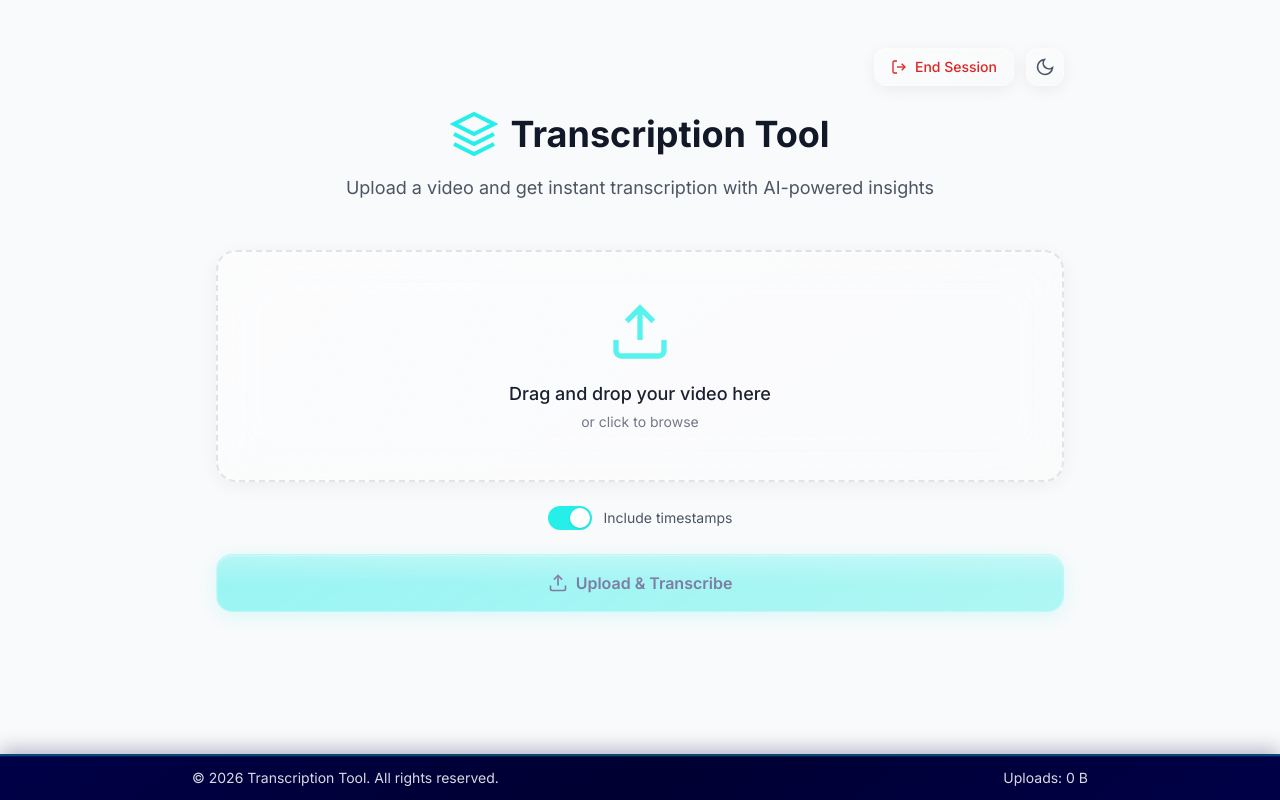
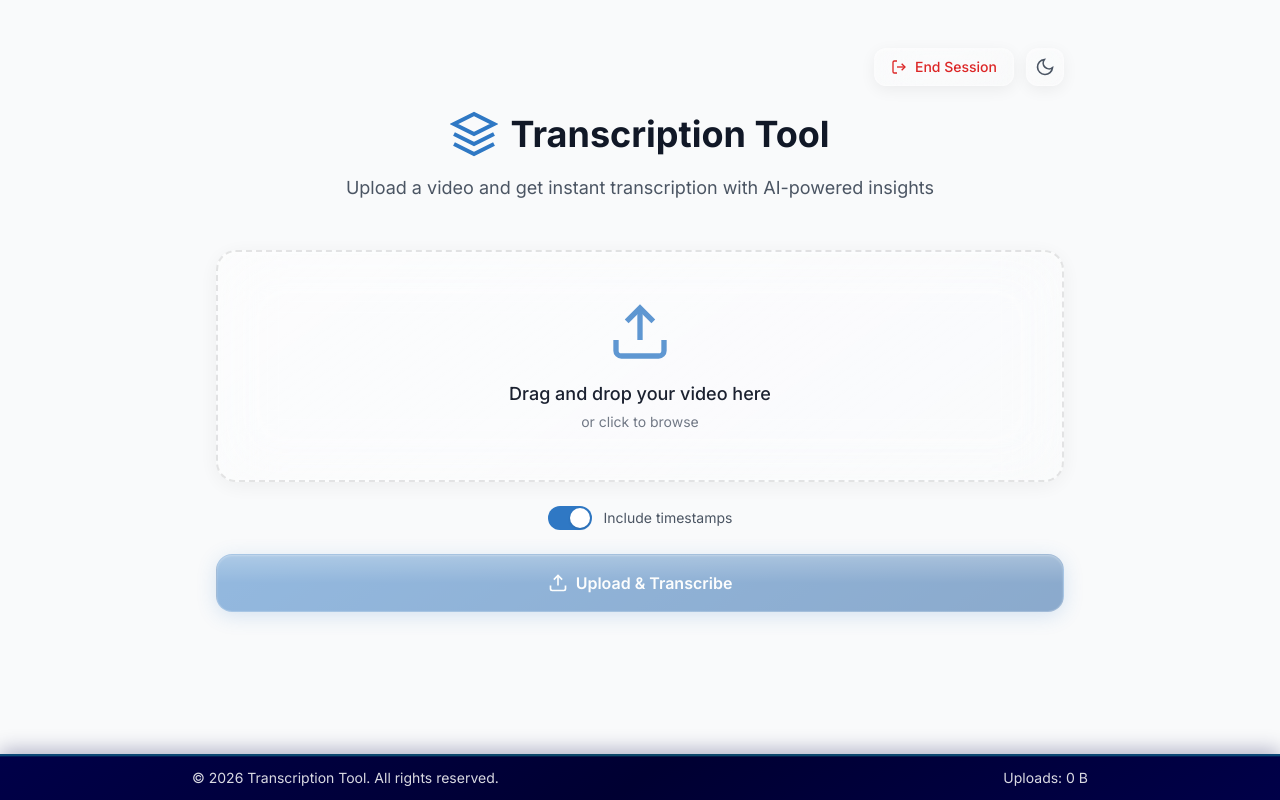
Before and after one commit to saumyakr1232/transcription_tool, a FastAPI app: page / in a window 1280 px wide. Run offline with FastAPI, Linux system fonts and the light colour scheme; some libraries are stand-ins or nearby versions.

Commit message:
refactor: update color palette to use a new primary blue and replace accent color usage in UI elements.

```diff
--- a/app/static/css/styles.css
+++ b/app/static/css/styles.css
@@ -271,21 +271,22 @@
         inset 0 1px 0 rgba(38, 239, 233, 0.08);
 }
 
-/* Accent button with liquid glass */
+/* Primary button with liquid glass - Cognizant Blue */
 .liquid-accent-btn {
     position: relative;
     background: linear-gradient(
         145deg,
-        rgba(38, 239, 233, 0.9) 0%,
-        rgba(38, 239, 233, 0.7) 100%
+        #2F78C4 0%,
+        #1E5A9E 100%
     );
-    border: 1px solid rgba(255, 255, 255, 0.3);
+    border: 1px solid rgba(255, 255, 255, 0.2);
     border-radius: 16px;
     box-shadow:
-        0 4px 20px rgba(38, 239, 233, 0.3),
-        inset 0 1px 2px rgba(255, 255, 255, 0.4);
+        0 4px 20px rgba(47, 120, 196, 0.35),
+        inset 0 1px 2px rgba(255, 255, 255, 0.3);
     transition: all 0.3s cubic-bezier(0.4, 0, 0.2, 1);
     overflow: hidden;
+    color: white;
 }
 
 .liquid-accent-btn::before {
--- a/app/templates/base.html
+++ b/app/templates/base.html
@@ -19,9 +19,13 @@
             theme: {
                 extend: {
                     colors: {
-                        'primary': '#000048',
+                        'primary': '#2F78C4',
+                        'primary-dark': '#1E5A9E',
+                        'primary-light': '#4A90D9',
                         'accent': '#26EFE9',
                         'accent-hover': '#1ed4cf',
+                        'navy': '#000048',
+                        'navy-dark': '#00002a',
                     },
                     fontFamily: {
                         'sans': ['Inter', '-apple-system', 'BlinkMacSystemFont', 'sans-serif'],
@@ -55,7 +59,7 @@
     <!-- Loading Indicator -->
     <div id="loading-overlay"
         class="fixed inset-0 bg-white/95 dark:bg-black/95 flex flex-col items-center justify-center gap-4 z-50 opacity-0 invisible transition-all duration-300 htmx-indicator">
-        <div class="w-12 h-12 border-3 border-gray-200 dark:border-gray-700 border-t-accent rounded-full animate-spin">
+        <div class="w-12 h-12 border-3 border-gray-200 dark:border-gray-700 border-t-primary rounded-full animate-spin">
         </div>
         <span class="text-gray-600 dark:text-gray-400 text-lg">Processing...</span>
     </div>
--- a/app/templates/index.html
+++ b/app/templates/index.html
@@ -43,7 +43,7 @@
         </div>
 
         <div class="flex items-center justify-center gap-3 mb-4">
-            <svg class="w-12 h-12 text-accent" viewBox="0 0 24 24" fill="none" stroke="currentColor" stroke-width="2">
+            <svg class="w-12 h-12 text-primary" viewBox="0 0 24 24" fill="none" stroke="currentColor" stroke-width="2">
                 <path d="M12 2L2 7l10 5 10-5-10-5z" />
                 <path d="M2 17l10 5 10-5" />
                 <path d="M2 12l10 5 10-5" />
@@ -60,7 +60,7 @@
             hx-encoding="multipart/form-data" class="flex flex-col gap-6">
             <div class="upload-area liquid-glass-input relative p-12 text-center cursor-pointer" id="upload-area">
                 <div class="mb-4">
-                    <svg class="w-16 h-16 mx-auto text-accent opacity-80" viewBox="0 0 24 24" fill="none"
+                    <svg class="w-16 h-16 mx-auto text-primary opacity-80" viewBox="0 0 24 24" fill="none"
                         stroke="currentColor" stroke-width="2">
                         <path d="M21 15v4a2 2 0 0 1-2 2H5a2 2 0 0 1-2-2v-4" />
                         <polyline points="17 8 12 3 7 8" />
@@ -71,7 +71,8 @@
                 <p class="text-gray-500 dark:text-gray-500 text-sm">or click to browse</p>
                 <input type="file" name="file" id="file-input" accept=".mp4,.avi,.mov,.mkv,.webm,.m4v" required
                     class="absolute inset-0 opacity-0 cursor-pointer">
-                <div class="mt-4 px-4 py-2 bg-accent/10 rounded-lg text-accent text-sm hidden" id="selected-file"></div>
+                <div class="mt-4 px-4 py-2 bg-primary/10 rounded-lg text-primary text-sm hidden" id="selected-file">
+                </div>
             </div>
 
             <!-- Options -->
@@ -80,7 +81,7 @@
                     <div class="relative">
                         <input type="checkbox" name="include_timestamps" value="true" checked class="sr-only peer">
                         <div
-                            class="w-11 h-6 bg-gray-200 dark:bg-gray-800 rounded-full peer-checked:bg-accent transition-all duration-300">
+                            class="w-11 h-6 bg-gray-200 dark:bg-gray-800 rounded-full peer-checked:bg-primary transition-all duration-300">
                         </div>
                         <div
                             class="absolute top-0.5 left-0.5 w-5 h-5 bg-white rounded-full peer-checked:translate-x-5 transition-all duration-300 shadow">
@@ -91,7 +92,7 @@
             </div>
 
             <button type="submit"
-                class="liquid-accent-btn flex items-center justify-center gap-2 px-8 py-4 text-primary font-semibold"
+                class="liquid-accent-btn flex items-center justify-center gap-2 px-8 py-4 text-white font-semibold"
                 id="upload-btn" disabled>
                 <svg class="w-5 h-5" viewBox="0 0 24 24" fill="none" stroke="currentColor" stroke-width="2">
                     <path d="M21 15v4a2 2 0 0 1-2 2H5a2 2 0 0 1-2-2v-4" />
--- a/app/templates/partials/summary.html
+++ b/app/templates/partials/summary.html
@@ -3,7 +3,7 @@
     <div
         class="flex items-center justify-between px-6 py-4 border-b border-gray-200 dark:border-gray-700 bg-gray-50 dark:bg-gray-900">
         <h2 class="flex items-center gap-2 text-lg font-semibold text-gray-900 dark:text-white">
-            <svg class="w-6 h-6 text-accent" viewBox="0 0 24 24" fill="none" stroke="currentColor" stroke-width="2">
+            <svg class="w-6 h-6 text-primary" viewBox="0 0 24 24" fill="none" stroke="currentColor" stroke-width="2">
                 <circle cx="12" cy="12" r="10" />
                 <line x1="12" y1="16" x2="12" y2="12" />
                 <line x1="12" y1="8" x2="12.01" y2="8" />
```
Also changed, not shown: other parts of app/static/css/styles.css (+15 -10 lines), app/templates/partials/meeting_minutes.html (+11 -7 lines), app/templates/partials/transcription.html (+7 -7 lines), 1 other file.
